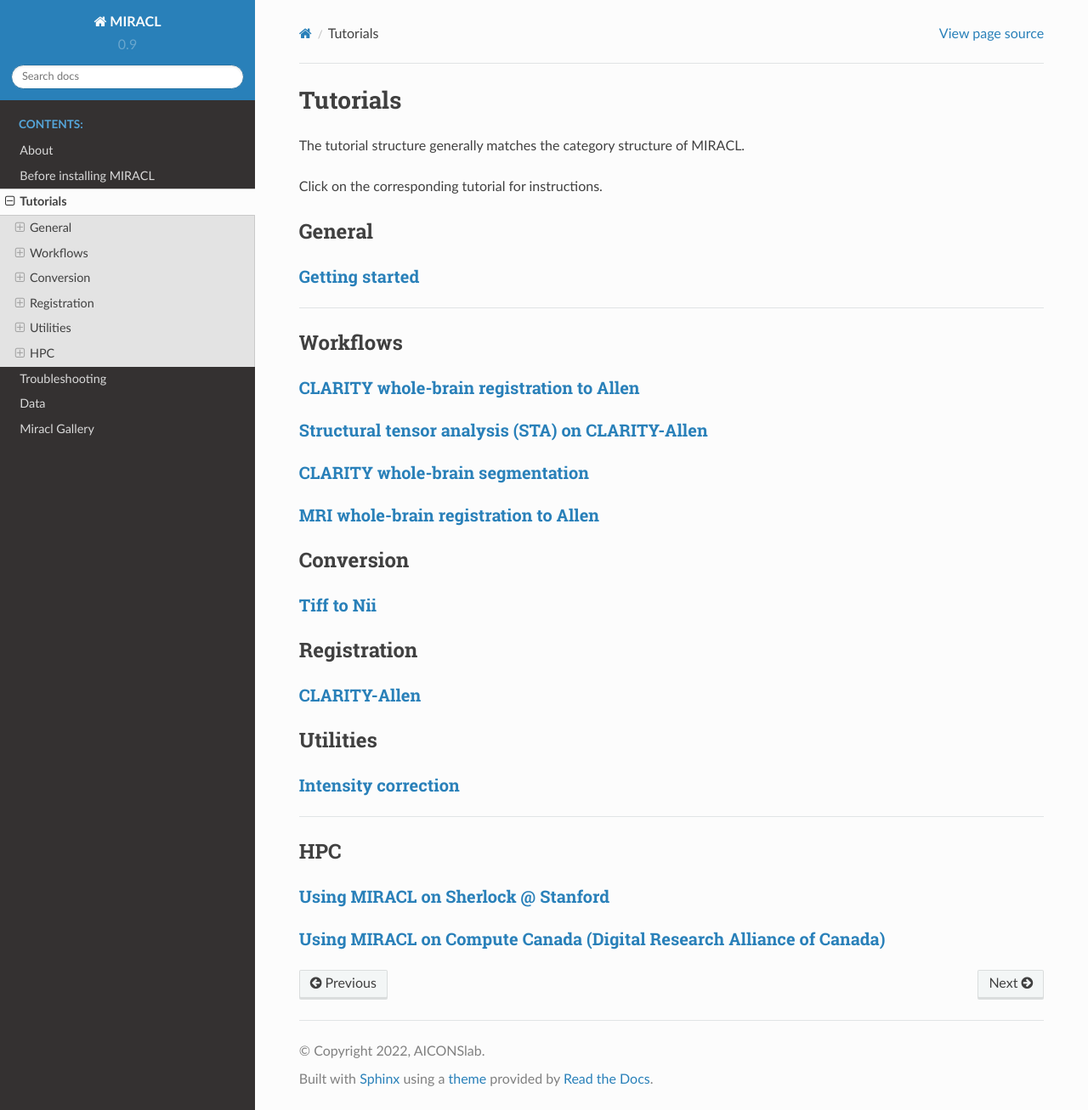
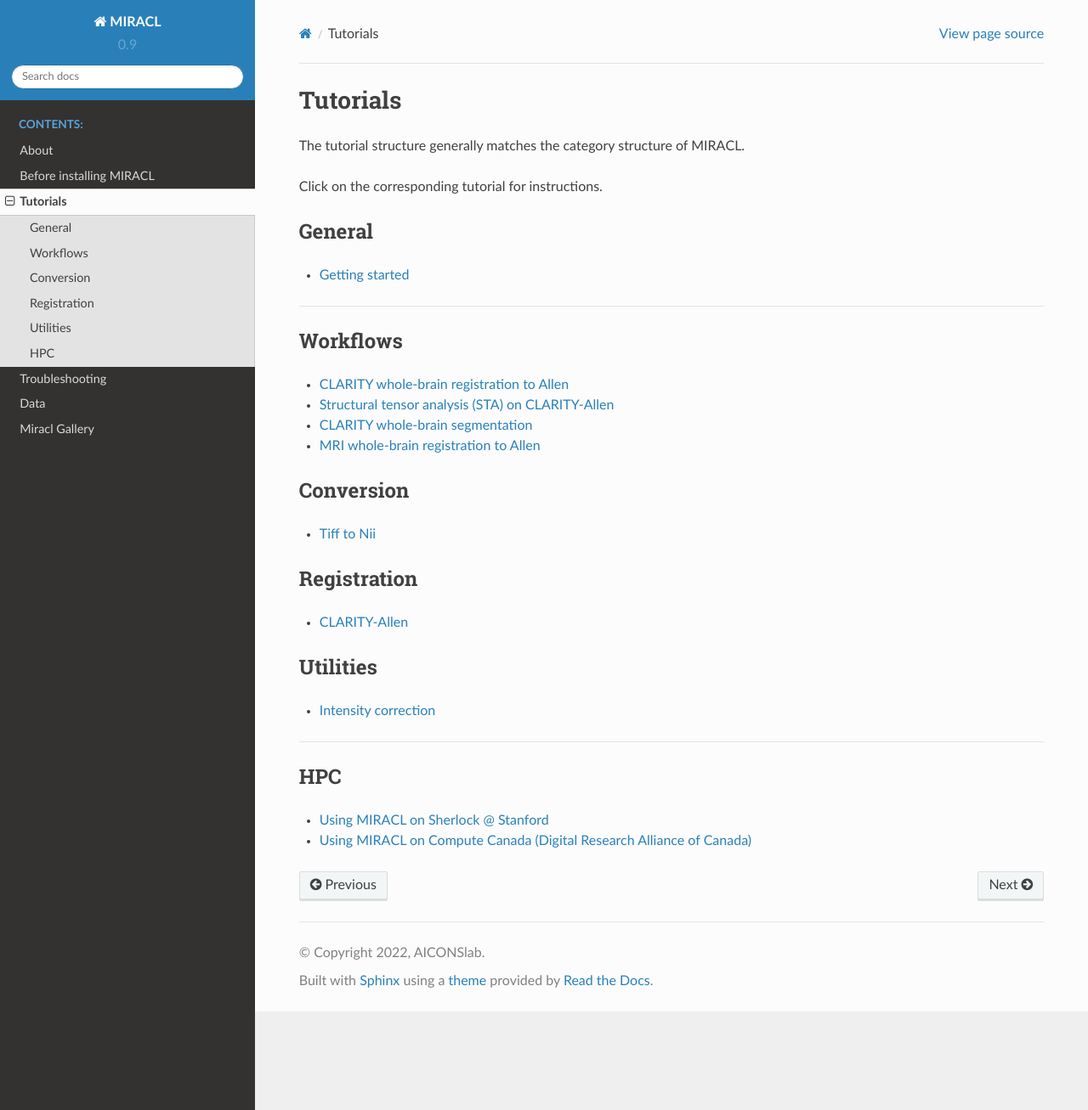
Before and after one commit to AICONSlab/MIRACL, a Sphinx documentation site: the page built from docs/tutorials.md, in a window 1280 px wide and 1307 px high. Shown: the whole window at 85% size. Built offline with Sphinx 7.4.7 and the Read the Docs theme 2.0.0, drawn with Linux system fonts in a browser that asks for light colours; pages that are not in the unit, such as notebooks, are missing from menus.

Commit message:
[docs] change formatting

```diff
--- a/docs/tutorials.md
+++ b/docs/tutorials.md
@@ -6,36 +6,36 @@
 
 ## General
 
-### [Getting started](tutorials/beginner/getting_started.md)
+- [Getting started](./tutorials/beginner/getting_started.md)
 
 ---
 
 ## Workflows
 
-### [CLARITY whole-brain registration to Allen](tutorials/clar_reg/clar_reg.md)
+- [CLARITY whole-brain registration to Allen](./tutorials/clar_reg/clar_reg.md)
 
-### [Structural tensor analysis (STA) on CLARITY-Allen](tutorials/sta/sta.md)
+- [Structural tensor analysis (STA) on CLARITY-Allen](./tutorials/sta/sta.md)
 
-### [CLARITY whole-brain segmentation](tutorials/clar_seg/clar_seg.md)
+- [CLARITY whole-brain segmentation](./tutorials/clar_seg/clar_seg.md)
 
-### [MRI whole-brain registration to Allen](tutorials/mri_reg/mri_reg.md)
+- [MRI whole-brain registration to Allen](./tutorials/mri_reg/mri_reg.md)
 
 ## Conversion
 
-### [Tiff to Nii](tutorials/tiff_to_nii/tiff_to_nii.md)
+- [Tiff to Nii](./tutorials/tiff_to_nii/tiff_to_nii.md)
 
 ## Registration
 
-### [CLARITY-Allen](tutorials/registration/reg_clarity-allen/reg_clarity-allen.md)
+- [CLARITY-Allen](./tutorials/registration/reg_clarity-allen/reg_clarity-allen.md)
 
 ## Utilities
 
-### [Intensity correction](tutorials/int_corr/int_corr.md)
+- [Intensity correction](./tutorials/int_corr/int_corr.md)
 
 ---
 
 ## HPC
 
-### [Using MIRACL on Sherlock @ Stanford](tutorials/sherlock/sherlock.md)
+- [Using MIRACL on Sherlock @ Stanford](./tutorials/sherlock/sherlock.md)
 
-### [Using MIRACL on Compute Canada (Digital Research Alliance of Canada)](tutorials/compute_canada/compute_canada.md)
+- [Using MIRACL on Compute Canada (Digital Research Alliance of Canada)](./tutorials/compute_canada/compute_canada.md)
```
